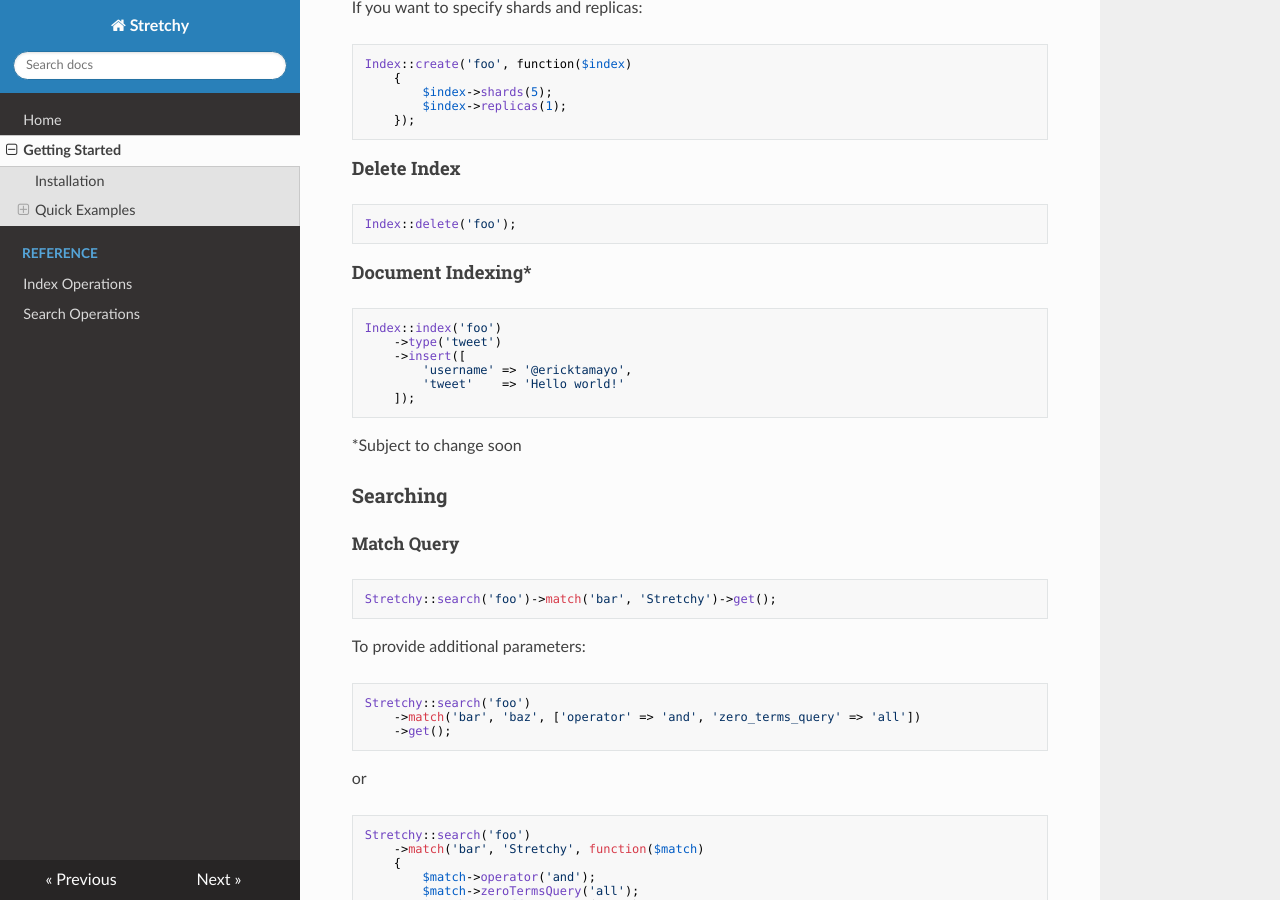
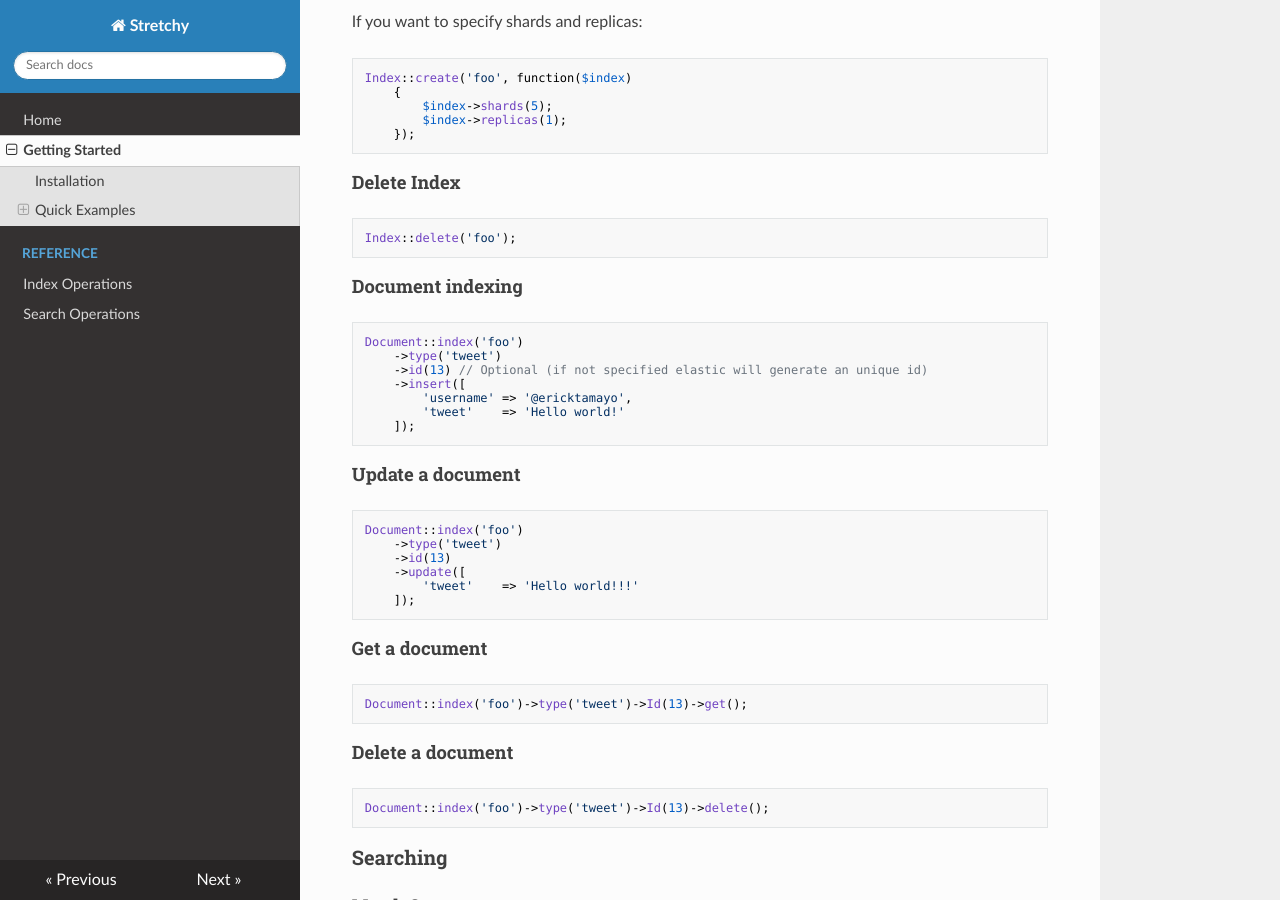
Before and after one commit to ErickTamayo/Stretchy, an MkDocs documentation site: the page built from docs/getting_started.md, in a window 1280 px wide and 900 px high, scrolled down 827 px. Built offline with MkDocs 1.6.1, drawn with Linux system fonts in a browser that asks for light colours; nearby versions of some CDN libraries; old or Windows-style settings are respelled for this version of MkDocs; some of the changed text lies outside the part shown.

Commit message:
Updated documentation.

````diff
--- a/docs/getting_started.md
+++ b/docs/getting_started.md
@@ -14,6 +14,7 @@ Installation
 3. Add the following aliases:
 ```php
 		'Index'    => 'Tamayo\Stretchy\Facades\Index',
+		'Document' => 'Tamayo\Stretchy\Facades\Document'
 		'Stretchy' => 'Tamayo\Stretchy\Facades\Stretchy'
 ```
 
@@ -43,16 +44,34 @@ Index::create('foo', function($index)
 ```php
 Index::delete('foo');
 ```
-####Document Indexing*
+####Document indexing
 ```php
-Index::index('foo')
+Document::index('foo')
     ->type('tweet')
+    ->id(13) // Optional (if not specified elastic will generate an unique id)
     ->insert([
         'username' => '@ericktamayo',
         'tweet'    => 'Hello world!'
     ]);
 ```
-*Subject to change soon
+####Update a document
+```php
+Document::index('foo')
+    ->type('tweet')
+    ->id(13)
+    ->update([
+        'tweet'    => 'Hello world!!!'
+    ]);
+```
+####Get a document
+```php
+Document::index('foo')->type('tweet')->Id(13)->get();
+```
+
+####Delete a document
+```php
+Document::index('foo')->type('tweet')->Id(13)->delete();
+```
 
 ###Searching
 
````
Also changed, not shown: README.MD (+21 -3 lines).
